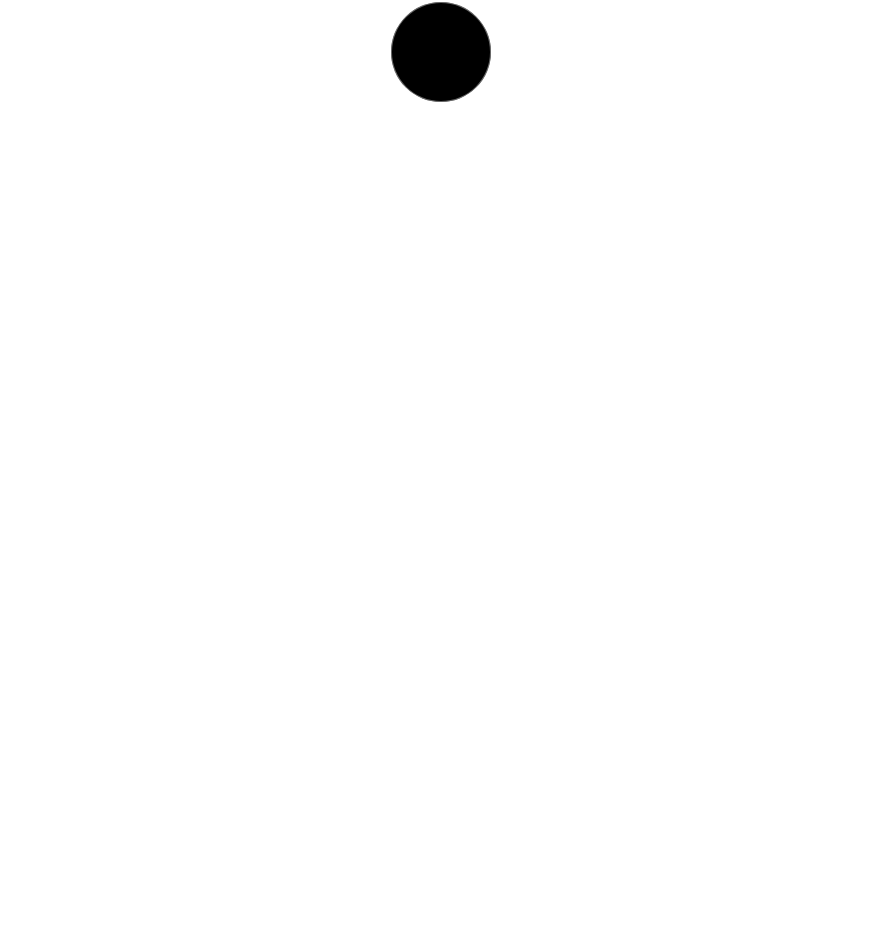
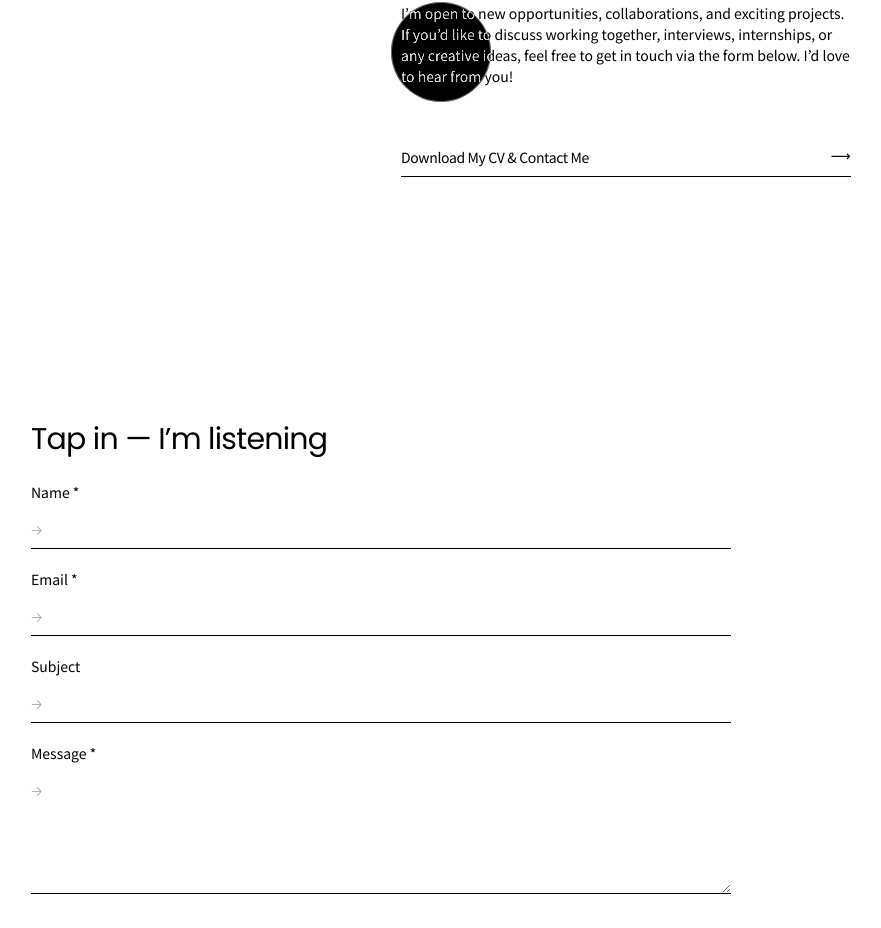
Before and after one commit to mnsling/portfolio_v1, a React (Vite) app: page /contacts in a window 1280 px wide. Shown: the part 348-1276 px from the top of the page, without its empty margins (199-1080 px from the left). Before the commit the page ends 800 px from the top, so only its background shows below. Built offline with nearby package versions, Linux system fonts and the light colour scheme; a web font is replaced by a local one.

Commit message:
complete portfolio w working contact form

```diff
--- a/package.json
+++ b/package.json
@@ -12,6 +12,7 @@
   "dependencies": {
     "@emotion/react": "^11.14.0",
     "@emotion/styled": "^11.14.0",
+    "@formspree/react": "^3.0.0",
     "@mui/icons-material": "^7.0.2",
     "@mui/material": "^7.0.2",
     "@splinetool/react-spline": "^4.0.0",
--- a/src/components/navbar.jsx
+++ b/src/components/navbar.jsx
@@ -26,7 +26,7 @@ const Navbar = () => {
             <h1>/</h1>
             <button>JP</button>
           </div>
-          <Link to="/contact" className='hover:text-[#9c9c9c] transition'>Contacts</Link>
+          <Link to="/contacts" className='hover:text-[#9c9c9c] transition'>Contacts</Link>
         </div>
       </div>
 
--- a/src/pages/contacts.jsx
+++ b/src/pages/contacts.jsx
@@ -1,9 +1,110 @@
-import React from 'react'
+import React from 'react';
+import { Link } from 'react-router-dom';
+import { motion } from 'framer-motion';
+import { useForm, ValidationError } from '@formspree/react';
 
-const contacts = () => {
+const Contacts = () => {
+  const [state, handleSubmit] = useForm("xdkzrykw");
+
   return (
-    <div>contacts</div>
-  )
-}
+    <motion.div
+      initial={{ opacity: 0, y: 0 }}
+      animate={{ opacity: 1, y: -20 }}
+      exit={{ opacity: 0, y: -20 }}
+      transition={{ duration: 0.5 }}
+    >
+      <div className='w-full flex pt-[110px] md:px-[40px] md:justify-center'>
+        <div className='w-full xl:w-[70%] flex flex-col gap-20 md:gap-40 px-[10px]'>
+          <div className='w-full h-fit flex items-end'>
+            <Link to="/" className='text-[38px] font-poppins font-bold tracking-tighter leading-9'>Nick</Link>
+            <p className='font-ibm font-bold text-[18px] leading-6 ml-[12px] mr-[6px]'>/</p>
+            <p className='font-ibm font-bold text-[18px] leading-6 tracking-tight'>Contact</p>
+          </div>
+          <div className='flex flex-col gap-60'>
+            <div className='w-full flex justify-end'>
+              <div className='w-full md:w-[450px] flex flex-col gap-5 justify-end'>
+                <h1 className='font-noto text-[25px] md:text-[30px]'>Start New Project</h1>
+                <p className='font-noto text-[12px] md:text-[14px]'>
+                  I’m open to new opportunities, collaborations, and exciting projects. If you’d like to discuss working
+                  together, interviews, internships, or any creative ideas, feel free to get in touch via the form below. I’d love to hear from you!
+                </p>
+                <button className='flex justify-between mt-8 font-noto text-[14px] tracking-tight py-2 border-b border-black hover:text-[#777777] transition'>
+                  <h1>Download My CV & Contact Me</h1>
+                  <h1 className='rotate-180'>⟵</h1>
+                </button>
+              </div>
+            </div>
+            <div className='w-full flex flex-col items-start gap-40'>
+              <div className='w-full md:w-[700px] flex flex-col gap-5 justify-end'>
+                <h1 className='font-poppins text-[30px] tracking-tight'>Tap in — I’m listening</h1>
 
-export default contacts
+                {state.succeeded ? (
+                  <p className='font-light font-noto'>Thanks for your message! I’ll get back to you soon.</p>
+                ) : (
+                  <form onSubmit={handleSubmit} className='flex flex-col gap-5 font-noto text-[14px] mb-20'>
+                    <div className='flex flex-col gap-2'>
+                      <label htmlFor='name'>Name *</label>
+                      <input
+                        id='name'
+                        type='text'
+                        name='name'
+                        required
+                        className='border-b border-black py-2 focus:outline-none transition'
+                        placeholder='🡢'
+                      />
+                      <ValidationError prefix="Name" field="name" errors={state.errors} />
+                    </div>
+                    <div className='flex flex-col gap-2'>
+                      <label htmlFor='email'>Email *</label>
+                      <input
+                        id='email'
+                        type='email'
+                        name='email'
+                        required
+                        className='border-b border-black py-2 focus:outline-none transition'
+                        placeholder='🡢'
+                      />
+                      <ValidationError prefix="Email" field="email" errors={state.errors} />
+                    </div>
+                    <div className='flex flex-col gap-2'>
+                      <label htmlFor='subject'>Subject</label>
+                      <input
+                        id='subject'
+                        type='text'
+                        name='subject'
+                        className='border-b border-black py-2 focus:outline-none transition'
+                        placeholder='🡢'
+                      />
+                      <ValidationError prefix="Subject" field="subject" errors={state.errors} />
+                    </div>
+                    <div className='flex flex-col gap-2'>
+                      <label htmlFor='message'>Message *</label>
+                      <textarea
+                        id='message'
+                        name='message'
+                        rows='5'
+                        required
+                        className='border-b border-black py-2 focus:outline-none transition'
+                        placeholder='🡢'
+                      ></textarea>
+                      <ValidationError prefix="Message" field="message" errors={state.errors} />
+                    </div>
+                    <button
+                      type='submit'
+                      disabled={state.submitting}
+                      className='mt-4 w-fit border rounded-full border-black px-20 py-2 hover:text-[#777777] transition'
+                    >
+                      {state.submitting ? 'Sending...' : 'Send Message'}
+                    </button>
+                  </form>
+                )}
+              </div>
+            </div>
+          </div>
+        </div>
+      </div>
+    </motion.div>
+  );
+};
+
+export default Contacts;
--- a/src/pages/projectdetail.jsx
+++ b/src/pages/projectdetail.jsx
@@ -68,7 +68,7 @@ const ProjectDetail = () => {
                 className="fixed bottom-5 left-1/2 transform -translate-x-1/2 h-fit w-fit px-28 py-1 leading-4 rounded-full text-[12px] font-poppins font-light text-white bg-black/40 backdrop-blur-md border border-white/20 transition z-50 xl:hidden"
                 aria-label="Close Project Detail"
             >
-                CLOSE
+                BACK
             </button>
 
             {/* Mobile Details */}
```
Also changed, not shown: 1 other file (tests, documents, lock files or other folders).
